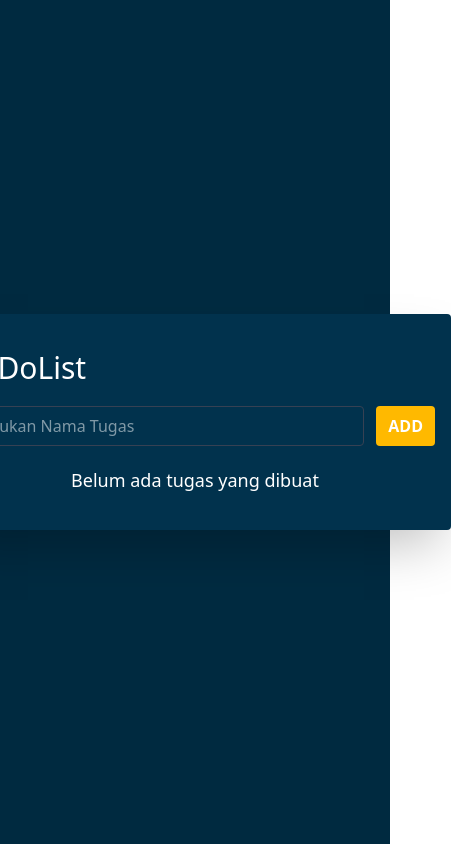
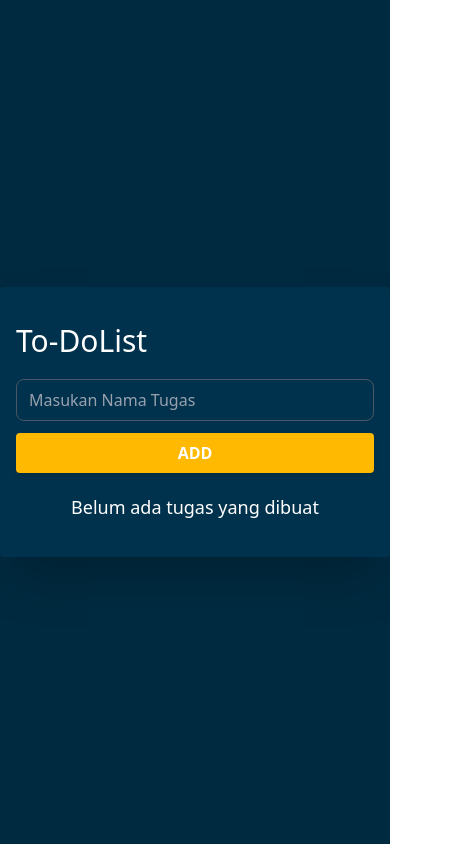
Before and after one commit to MohamadDimasPrayoga1010/koda-b4-react7, a React (Vite) app: page / in a window 390 px wide. Shown: the whole page, 451 px wide, since content can reach past the window. Built offline with nearby package versions, Linux system fonts and the light colour scheme.

Commit message:
refaktor: fix the UI to be responsive

```diff
--- a/src/components/InputTodo.jsx
+++ b/src/components/InputTodo.jsx
@@ -2,18 +2,22 @@ import React from "react";
 
 const InputTodo = ({ inputRef, handleAdd }) => {
   return (
-    <form className="flex gap-3" onSubmit={handleAdd}>
+    <form
+      className="flex flex-col sm:flex-row gap-3 sm:gap-4 w-full"
+      onSubmit={handleAdd}
+    >
       <input
         ref={inputRef}
         type="text"
         autoComplete="off"
         placeholder="Masukan Nama Tugas"
         name="todo-name"
-        className="border border-gray-700 text-white w-lg rounded pl-3 bg-transparent"
+        className="flex-1 border border-gray-600 text-white rounded-lg px-3 py-2 bg-transparent placeholder-gray-400
+                   focus:outline-none focus:ring-2 focus:ring-amber-400 transition-all duration-200"
       />
       <button
         type="submit"
-        className="py-2 px-3 rounded font-bold text-white bg-amber-400 hover:bg-amber-500 cursor-pointer"
+        className="py-2 px-3 rounded font-bold text-white bg-amber-400 hover:bg-amber-500 cursor-pointer transition-all duration-200 shadow-md hover:shadow-lg w-full sm:w-auto"
       >
         ADD
       </button>
```
